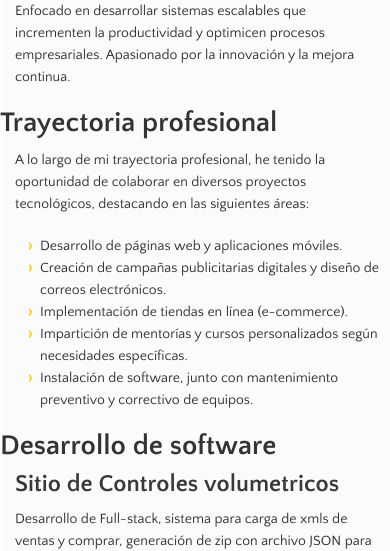
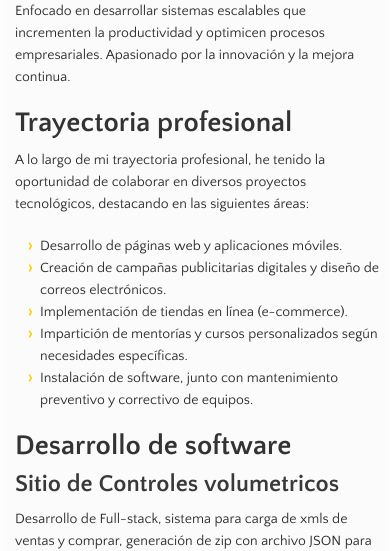
Before and after one commit to jamarrom/jamarrom.github.io, a Jekyll site: the page built from index.md, in a window 390 px wide. Shown: the part 150-701 px from the top of the page. Built offline with Jekyll 4.4.1, drawn with Linux system fonts in a browser that asks for light colours.

Commit message:
css - v1

```diff
--- a/assets/css/custom.css
+++ b/assets/css/custom.css
@@ -1,9 +1,6 @@
-p, h2 {
-    padding: 0px 15px;
-}
 
 @media (max-width: 768px) {
-    p, h2 {
+    p, h1, h2 {
         padding: 0px 15px !important;
     }
 }
```
